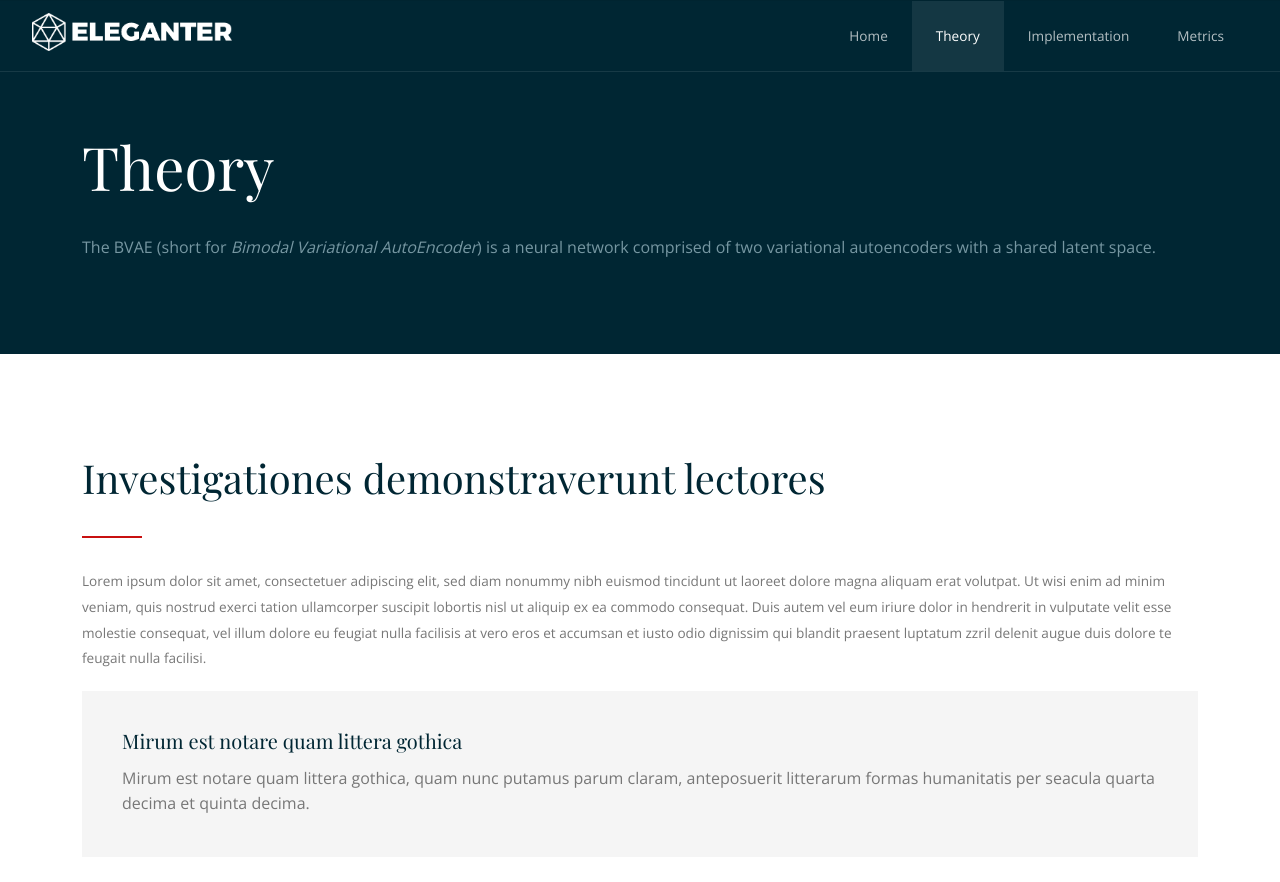
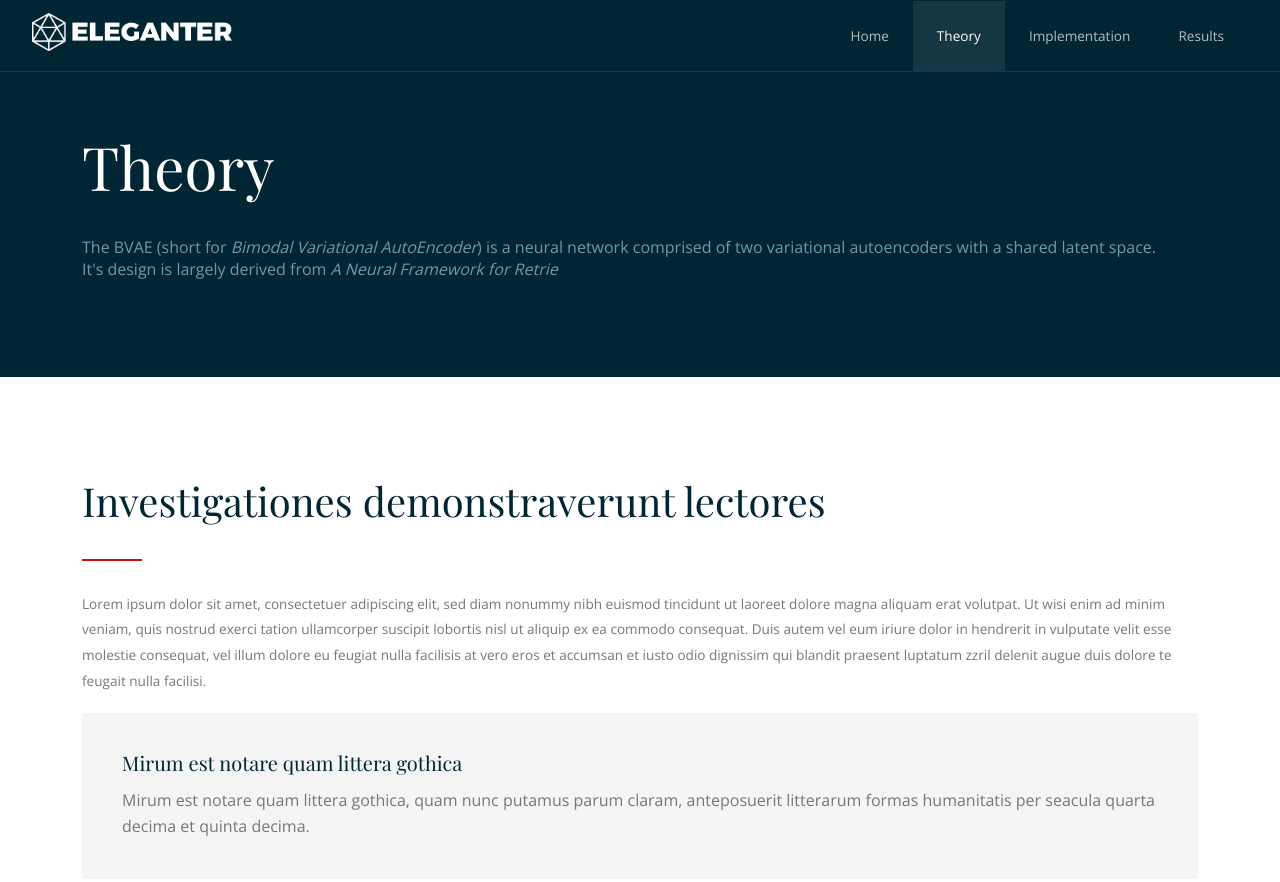
Before and after one commit to max-nathaniel-paul-comps/code-retrieval-and-summarization, a plain HTML site: page website/theory.html in a window 1280 px wide. Shown: the top 882 px of the page. Drawn offline with nearby package versions, Linux system fonts and the light colour scheme; files whose address does not match are found by name.

Commit message:
more minor tweaks, fixing links.

```diff
--- a/website/theory.html
+++ b/website/theory.html
@@ -34,7 +34,7 @@
             <li><a href="index.html">Home</a></li>
             <li><a href="theory.html">Theory</a></li>
             <li><a href="implementation.html">Implementation</a></li>
-            <li><a href="metrics.html">Metrics</a></li>
+            <li><a href="results.html">Results</a></li>
           </ul>
         </div>
       </nav>
@@ -47,7 +47,7 @@
         <header class="section background-dark">
           <div class="line">
             <h1 class="text-white margin-top-bottom-40 text-size-60 text-line-height-1">Theory</h1>
-            <p class="margin-bottom-0 text-size-16">The BVAE (short for <em>Bimodal Variational AutoEncoder</em>) is a neural network comprised of two variational autoencoders with a shared latent space.</p>
+            <p class="margin-bottom-0 text-size-16">The BVAE (short for <em>Bimodal Variational AutoEncoder</em>) is a neural network comprised of two variational autoencoders with a shared latent space.<br>It's design is largely derived from <em>A Neural Framework for Retrie</em></p>
           </div>
         </header>
         <div class="section background-white">
```
Also changed, not shown: website/implementation.html (+1 -1 lines).
